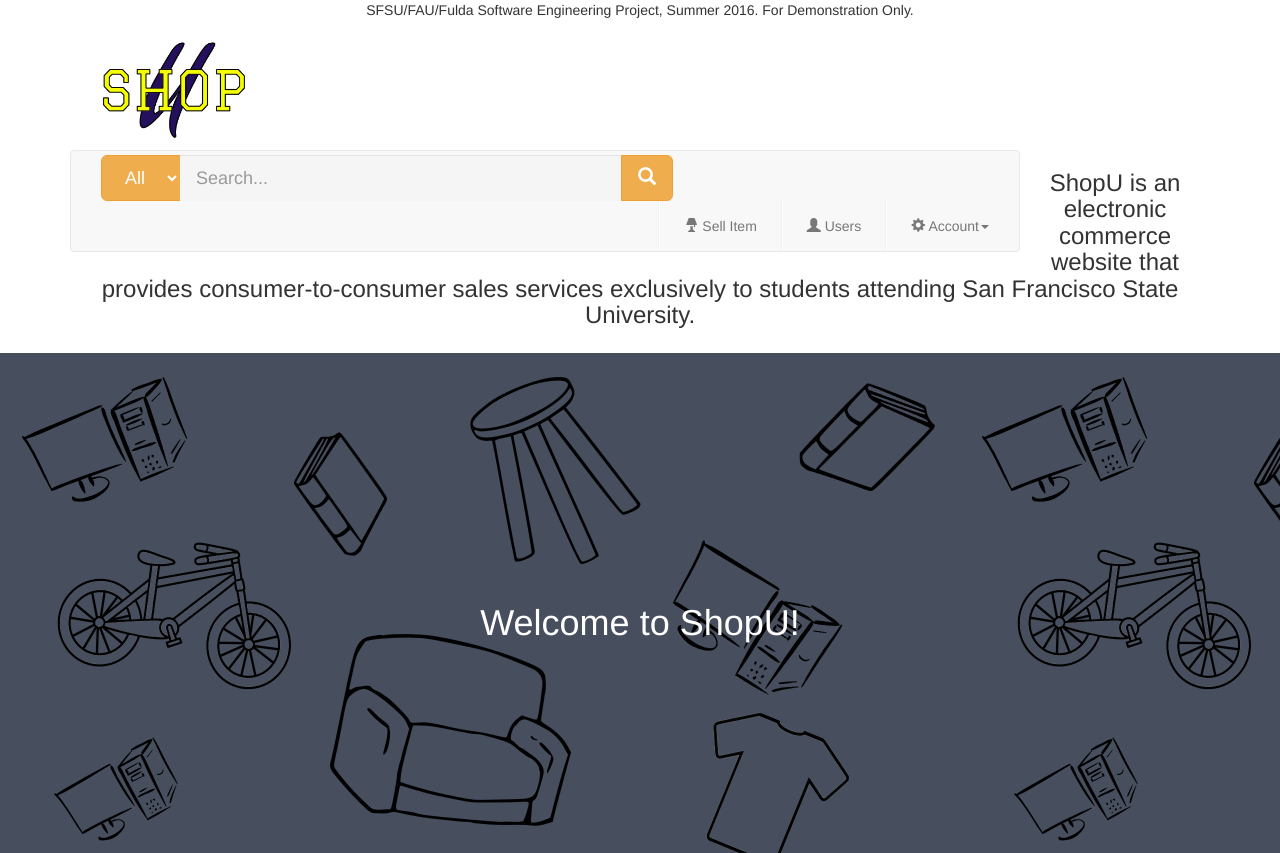
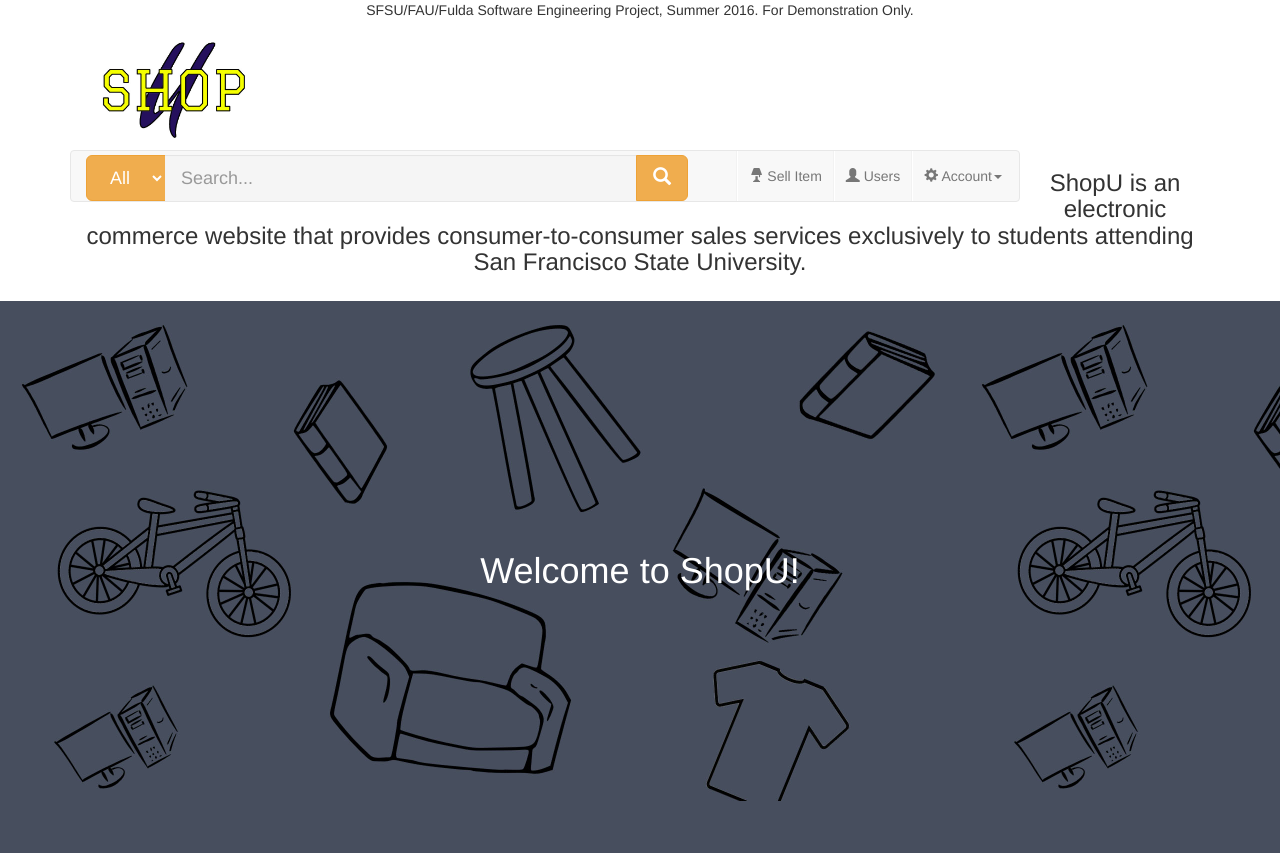
Before and after one commit to luisiestrada/ShopU, a PHP site: page / in a window 1280 px wide. After the commit the page ends 801 px from the top, so only its background shows below. Run offline with PHP 8.4, Linux system fonts and the light colour scheme; some libraries are stand-ins or nearby versions.

Commit message:
modify navbar CSS class file

```diff
--- a/public/css/style.css
+++ b/public/css/style.css
@@ -409,3 +409,17 @@ margin: 0 9px;
 border-left: 1px solid #F2F2F2;
 border-right: 1px solid #FFF;
 }
+
+
+.navbar-nav > li > a {
+    padding-top: 15px !important;
+    padding-bottom: 10px !important;
+    padding-left: 2px !important;
+    padding-right: 2px !important;
+}
+
+
+.navbar-header {
+   padding-left: 0px !important;
+   padding-right: 0px !important;
+}
```
